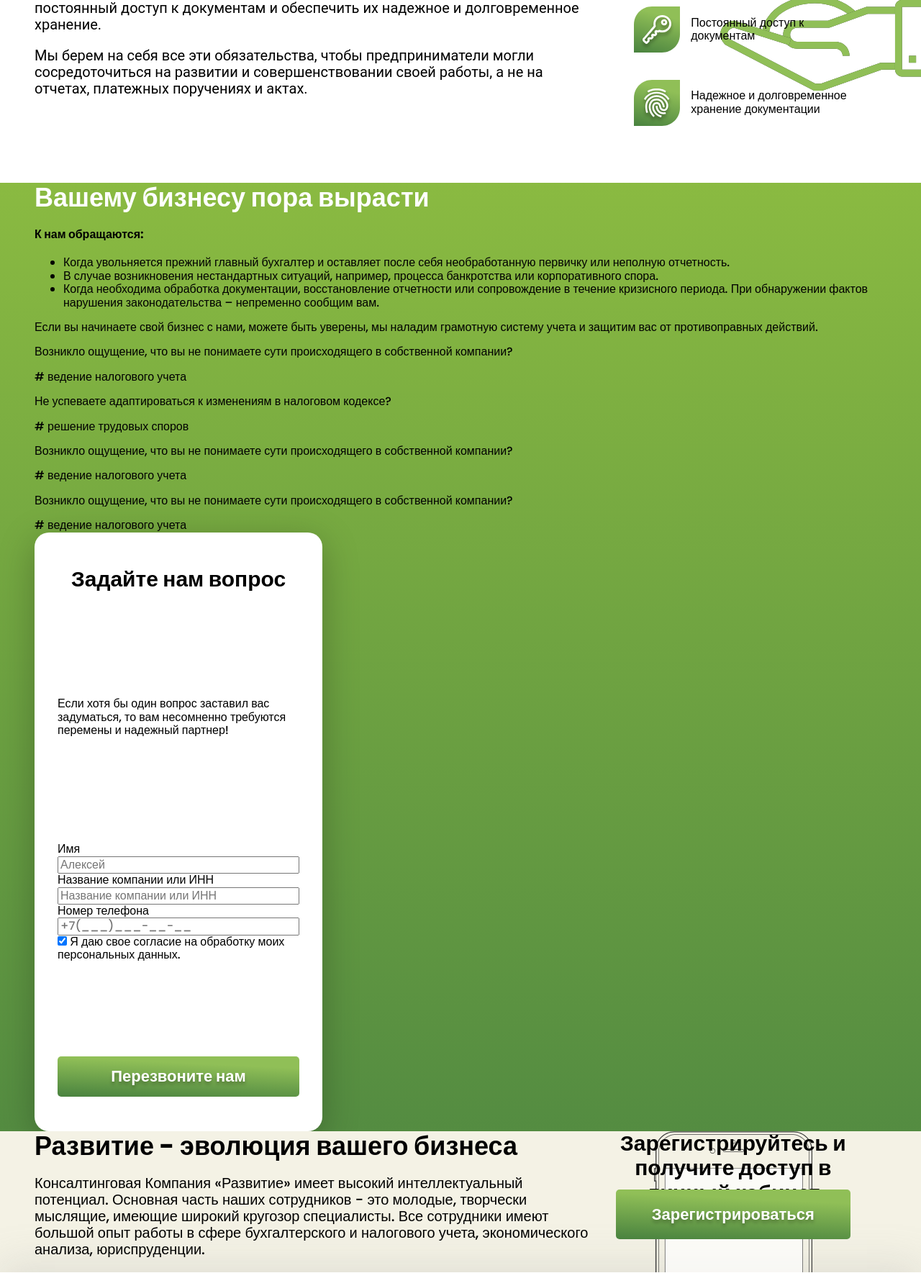
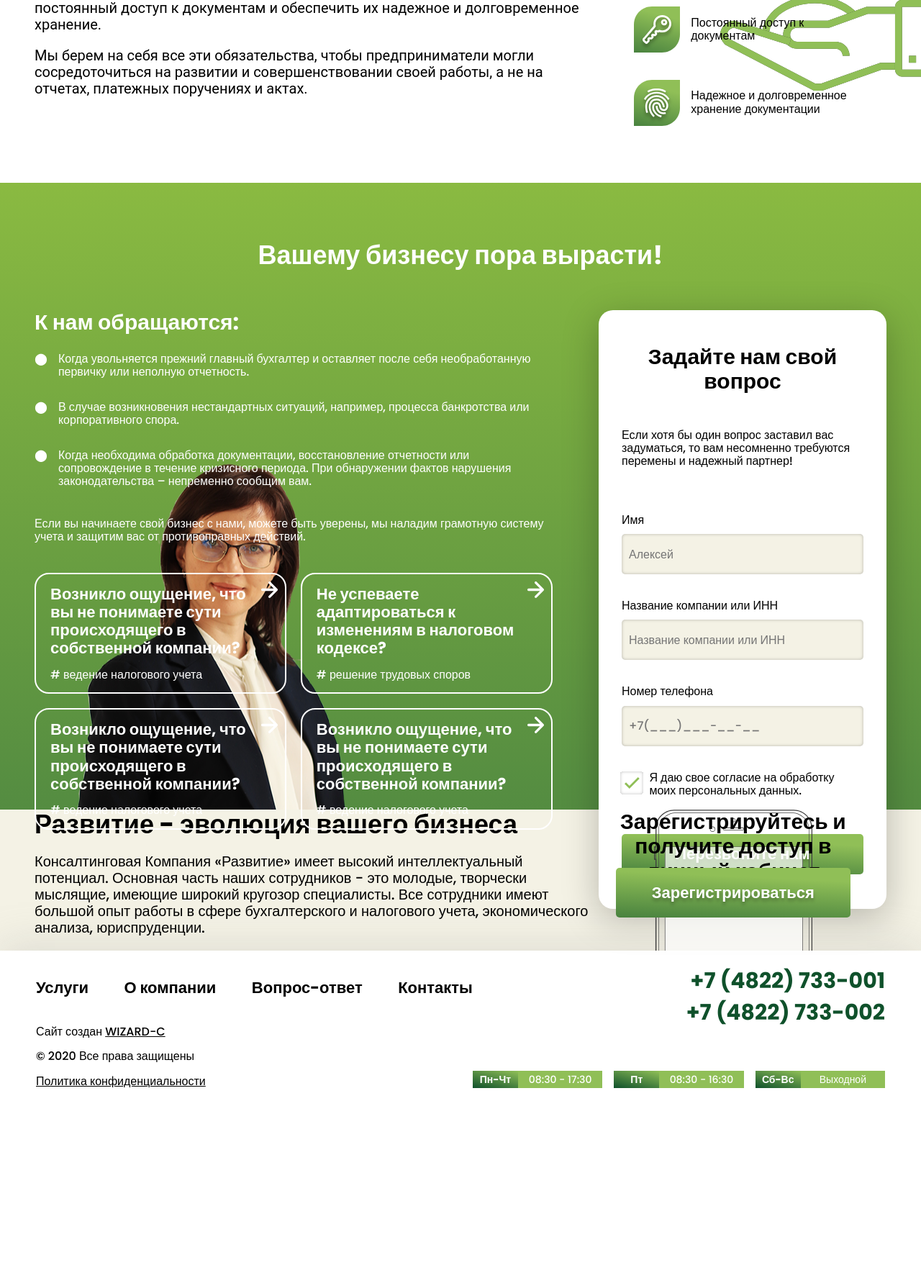
Before and after one commit to honeydrums/razvitie-consulting, a PHP site: page / in a window 1280 px wide. Shown: the part 1684-3453 px from the top of the page at 72% size. After the commit the page ends 3196 px from the top, so only its background shows below. Run offline with PHP 8.4, Linux system fonts and the light colour scheme.

Commit message:
more markup for markup's god

```diff
--- a/about.html
+++ b/about.html
@@ -68,7 +68,7 @@
                 <a href="tel:+74822733002" class="contact-phone">+7 (4822) 733-002</a>
             </div>
             <section class="main-footer__copyright">
-                <p>Сайт создан <a href="wizard-c.ru">WIZARD-C</a></p>
+                <p>Сайт создан <a href="https://www.wizard-c.ru/web-studiya/">WIZARD-C</a></p>
                 <p>© 2020 Все права защищены</p>
                 <a href="policy.html">Политика конфиденциальности</a>
             </section>
--- a/contacts.html
+++ b/contacts.html
@@ -117,7 +117,7 @@
                 <a href="tel:+74822733002" class="contact-phone">+7 (4822) 733-002</a>
             </div>
             <section class="main-footer__copyright">
-                <p>Сайт создан <a href="wizard-c.ru">WIZARD-C</a></p>
+                <p>Сайт создан <a href="https://www.wizard-c.ru/web-studiya/">WIZARD-C</a></p>
                 <p>© 2020 Все права защищены</p>
                 <a href="policy.html">Политика конфиденциальности</a>
             </section>
@@ -138,6 +138,7 @@
         </footer>
     </div>
     <script src="js/script.js"></script>
+    <script src="js/email-us-form-checker.js"></script>
 </body>
 
 </html>
--- a/css/style.css
+++ b/css/style.css
@@ -496,28 +556,121 @@ body {
 /* блок "вашему бизнесу пора вырасти" */
 
 .ask-block__wrapper {
-    background: linear-gradient(rgba(138, 186, 65, 1), rgba(84, 140, 65, 1));
+    max-height: 1087px;
+    height: 68vw;
+    background: url('../img/person_main-bg.png') no-repeat, linear-gradient(rgba(138, 186, 65, 1), rgba(84, 140, 65, 1));
+    /* background-image: url('../img/person_main-bg.png'); */
 }
 
 .ask-block {
+    display: grid;
+    grid-template-columns: 1.55fr 1fr;
+    grid-template-rows: min-content;
+    grid-template-areas: 'ask-title ask-title' 'ask-bricks ask-form';
     max-width: 1184px;
     width: 100%;
+    /* height: inherit; */
     margin: 0 auto;
 }
 
 .ask-block__title {
+    grid-area: ask-title;
     margin: 0;
+    padding: 80px 0 55px;
     font-size: 36px;
+    text-align: center;
     color: rgba(255, 255, 255, 1);
+}
+
+.ask-block__questions-wrapper {
+    grid-area: ask-bricks;
+    color: rgba(255, 255, 255, 1);
+}
+
+.ask-block__questions-title {
+    margin: 0 0 25px 0;
+    font-size: 30px;
+    font-weight: bold;
+}
+
+.ask-block__quesitons-list {
+    margin: 0;
+    padding: 0;
+    list-style: none;
+}
+
+.ask-block__quesitons-list_element:before {
+    content: "\2B24";
+    padding: 0 15px 0 0;
+}
+
+.ask-block__quesitons-list_element {
+    display: inline-flex;
+    margin-bottom: 30px;
+}
+
+.ask-block__questions-text {
+    margin: 10px 0 40px;
+}
+
+.ask-block__questions-brick_wrapper {
+    display: grid;
+    grid-template-columns: 1fr 1fr;
+    grid-template-rows: 1fr 1fr;
+    grid-gap: 20px;
+}
+
+.ask-block__questions-brick {
+    position: relative;
+    padding: 15px 20px;
+    border: 2px solid rgba(255, 255, 255, 1);
+    border-radius: 20px;
+    transition: 0.2s;
+    cursor: pointer;
+}
+
+.ask-block__questions-brick:hover {
+    background-color: rgba(255, 255, 255, 1);
+}
+
+.ask-block__questions-brick:hover p {
+    color: rgba(0, 0, 0, 1);
+}
+
+.ask-block__questions-brick:hover span {
+    color: #0F512B;
+}
+
+.arrow-forward {
+    position: absolute;
+    top: 10px;
+    right: 10px;
+    width: 23px;
+    height: 23px;
+    background-image: url('../img/arrow-forward-white.svg');
+    background-repeat: no-repeat;
+    background-size: contain;
+}
+
+.ask-block__questions-brick:hover .arrow-forward {
+    background-image: url('../img/arrow-forward.svg');
+}
+
+.ask-block__questions-brick p {
+    margin: 0 0 15px 0;
+    font-size: 22px;
+    font-weight: bold;
 }
 
 
 /* форма "перезвоните нам" */
 
 .ask-block__callback-form {
+    grid-area: ask-form;
     display: flex;
     flex-direction: column;
     justify-content: space-between;
+    margin: 0 0 0 auto;
     padding: 48px 32px;
     background-color: rgba(255, 255, 255, 1);
     box-shadow: 0px 12px 50px rgba(0, 0, 0, 0.25);
@@ -528,15 +681,36 @@ body {
 }
 
 .ask-block__callback-form legend {
-    align-self: center;
+    margin-bottom: 35px;
+    text-align: center;
     font-size: 30px;
     font-weight: bold;
+}
+
+.ask-block__callback-form p {
+    margin: 0 0 50px 0;
 }
 
 .ask-block__callback-form_list {
     padding: 0;
     margin: 0;
     list-style: none;
+}
+
+.ask-block__callback-form_list li label {
+    margin: 0 0 10px 0;
+}
+
+.ask-block__callback-form_list li input[type="tel"],
+.ask-block__callback-form_list li input[type="text"] {
+    height: 56px;
+    margin: 0 0 35px 0;
+    padding: 10px;
+    height: 56px;
+    background: #F4F2E5;
+    box-shadow: inset 0px 0px 4px rgba(0, 0, 0, 0.25);
+    border-radius: 5px;
+    border: none;
 }
 
 .ask-block__callback-form_list li:not(:last-child) {
@@ -979,11 +1154,19 @@ body {
     float: right;
 }
 
+.contacts-page__email-us__form .checkbox-wrap {
+    margin: 30px 0;
+}
+
+.contacts-page__email-us__form .checkbox-wrap .check__box {
+    margin: -8px -40px;
+}
+
 
 /* чекбокс в соглашении */
 
 .checkbox-wrap {
-    margin: 30px auto;
+    margin: 0 auto 37px;
 }
 
 .checkbox-wrap input {
@@ -994,6 +1177,7 @@ body {
 }
 
 .checkbox-wrap label {
+    display: inline-block;
     padding-left: 2.4em;
     cursor: pointer;
 }
@@ -1002,8 +1186,12 @@ body {
     position: absolute;
     width: 2em;
     height: 2em;
+    margin: 0 -40px;
+    background-image: url('../img/custom-checkbox/blank.svg');
+}
+
+.login-page .check__box {
     margin: -8px -40px;
-    background-image: url('../img/custom-checkbox/blank.svg');
 }
 
 
--- a/faq.html
+++ b/faq.html
@@ -68,7 +68,7 @@
                 <a href="tel:+74822733002" class="contact-phone">+7 (4822) 733-002</a>
             </div>
             <section class="main-footer__copyright">
-                <p>Сайт создан <a href="wizard-c.ru">WIZARD-C</a></p>
+                <p>Сайт создан <a href="https://www.wizard-c.ru/web-studiya/">WIZARD-C</a></p>
                 <p>© 2020 Все права защищены</p>
                 <a href="policy.html">Политика конфиденциальности</a>
             </section>
--- a/index.html
+++ b/index.html
@@ -28,6 +28,9 @@
                         <li class="main-header__nav-list_element"><a href="contacts.html">Контакты</a></li>
                     </ul>
                 </nav>
+                <button class="main-header__nav-trigger" type="button">
+                    <span></span>
+                </button>
                 <a href="tel:+7(4822)733-001" class="contact-phone">+7 (4822) 733-001</a>
             </div>
         </div>
@@ -113,7 +116,7 @@
         </div>
         <div class="ask-block__wrapper">
             <section class="ask-block">
-                <h3 class="ask-block__title">Вашему бизнесу пора вырасти</h3>
+                <h3 class="ask-block__title">Вашему бизнесу пора вырасти!</h3>
                 <div class="ask-block__questions-wrapper">
                     <h4 class="ask-block__questions-title">К нам обращаются:</h4>
                     <ul class="ask-block__quesitons-list">
@@ -126,23 +129,27 @@
                         <div class="ask-block__questions-brick">
                             <p>Возникло ощущение, что вы не понимаете сути происходящего в собственной компании?</p>
                             <span class="brick-hashtag"># ведение налогового учета</span>
+                            <span class="arrow-forward"></span>
                         </div>
                         <div class="ask-block__questions-brick">
                             <p>Не успеваете адаптироваться к изменениям в налоговом кодексе?</p>
                             <span class="brick-hashtag"># решение трудовых споров</span>
+                            <span class="arrow-forward"></span>
                         </div>
                         <div class="ask-block__questions-brick">
                             <p>Возникло ощущение, что вы не понимаете сути происходящего в собственной компании?</p>
                             <span class="brick-hashtag"># ведение налогового учета</span>
+                            <span class="arrow-forward"></span>
                         </div>
                         <div class="ask-block__questions-brick">
                             <p>Возникло ощущение, что вы не понимаете сути происходящего в собственной компании?</p>
                             <span class="brick-hashtag"># ведение налогового учета</span>
+                            <span class="arrow-forward"></span>
                         </div>
                     </div>
                 </div>
                 <form action="" method="post" class="ask-block__callback-form">
-                    <legend>Задайте нам вопрос</legend>
+                    <legend>Задайте нам свой вопрос</legend>
                     <p>Если хотя бы один вопрос заставил вас задуматься, то вам несомненно требуются перемены и надежный партнер!</p>
                     <ul class="ask-block__callback-form_list">
                         <li>
@@ -157,10 +164,13 @@
                             <label for="userphone">Номер телефона</label>
                             <input type="tel" name="user-phone" id="userphone" pattern="[0-9]{1}-[0-9]{3}-[0-9]{3}" placeholder="+7(___)___-__-__">
                         </li>
-                        <li>
-                            <input type="checkbox" name="confirm-yes" id="confirmuser" checked>
-                            <label for="confirmuser">Я даю свое согласие на обработку моих персональных данных.</label>
-                        </li>
+                        <div class="checkbox-wrap">
+                            <label>
+                                <input type="checkbox" name="confirm-yes" checked>
+                                <span class="check__box"></span>
+                                Я даю свое согласие на обработку моих персональных данных.
+                            </label>
+                        </div>
                     </ul>
                     <input type="submit" value="Перезвоните нам">
                 </form>
@@ -193,7 +203,7 @@
                 <a href="tel:+74822733002" class="contact-phone">+7 (4822) 733-002</a>
             </div>
             <section class="main-footer__copyright">
-                <p>Сайт создан <a href="wizard-c.ru">WIZARD-C</a></p>
+                <p>Сайт создан <a href="https://www.wizard-c.ru/web-studiya/">WIZARD-C</a></p>
                 <p>© 2020 Все права защищены</p>
                 <a href="policy.html">Политика конфиденциальности</a>
             </section>
--- a/login.html
+++ b/login.html
@@ -91,7 +91,7 @@
                 <a href="tel:+74822733002" class="contact-phone">+7 (4822) 733-002</a>
             </div>
             <section class="main-footer__copyright">
-                <p>Сайт создан <a href="wizard-c.ru">WIZARD-C</a></p>
+                <p>Сайт создан <a href="https://www.wizard-c.ru/web-studiya/">WIZARD-C</a></p>
                 <p>© 2020 Все права защищены</p>
                 <a href="policy.html">Политика конфиденциальности</a>
             </section>
--- a/services.html
+++ b/services.html
@@ -68,7 +68,7 @@
                 <a href="tel:+74822733002" class="contact-phone">+7 (4822) 733-002</a>
             </div>
             <section class="main-footer__copyright">
-                <p>Сайт создан <a href="wizard-c.ru">WIZARD-C</a></p>
+                <p>Сайт создан <a href="https://www.wizard-c.ru/web-studiya/">WIZARD-C</a></p>
                 <p>© 2020 Все права защищены</p>
                 <a href="policy.html">Политика конфиденциальности</a>
             </section>
```
Also changed, not shown: other parts of css/style.css (+107 -7 lines), js/email-us-form-checker.js (added, +21 -0 lines), js/script.js (deleted, +0 -19 lines), signup.html (+18 -21 lines), img/arrow-forward-white.svg (added), img/arrow-forward.svg (added), img/ask-block-bg.jpg (added).
